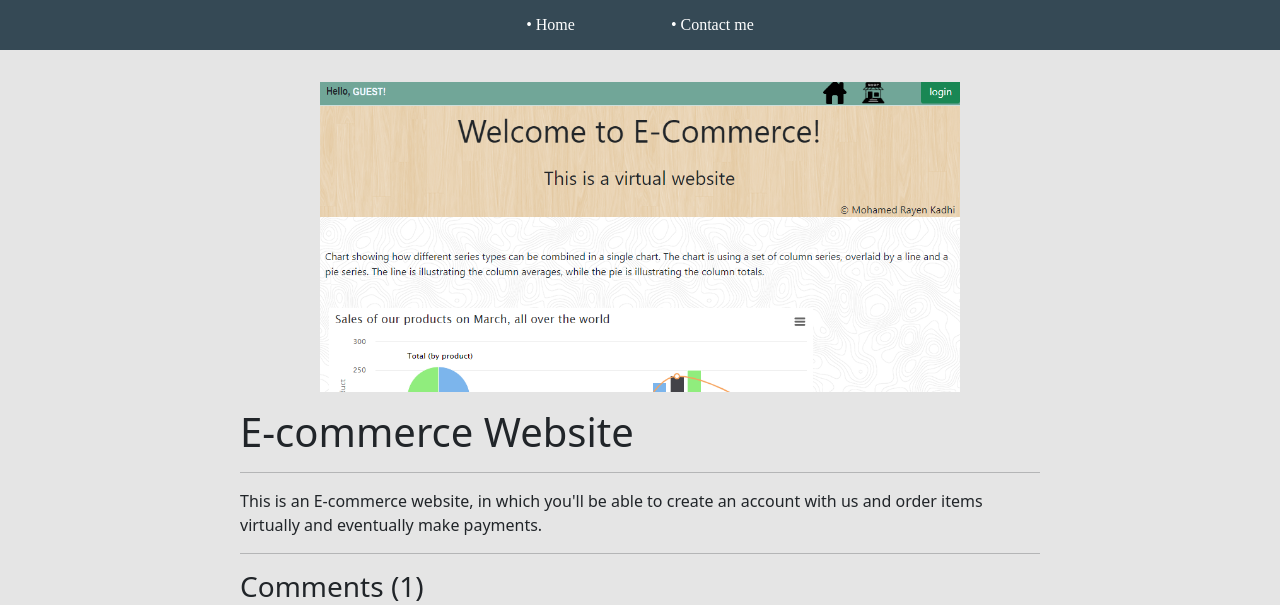
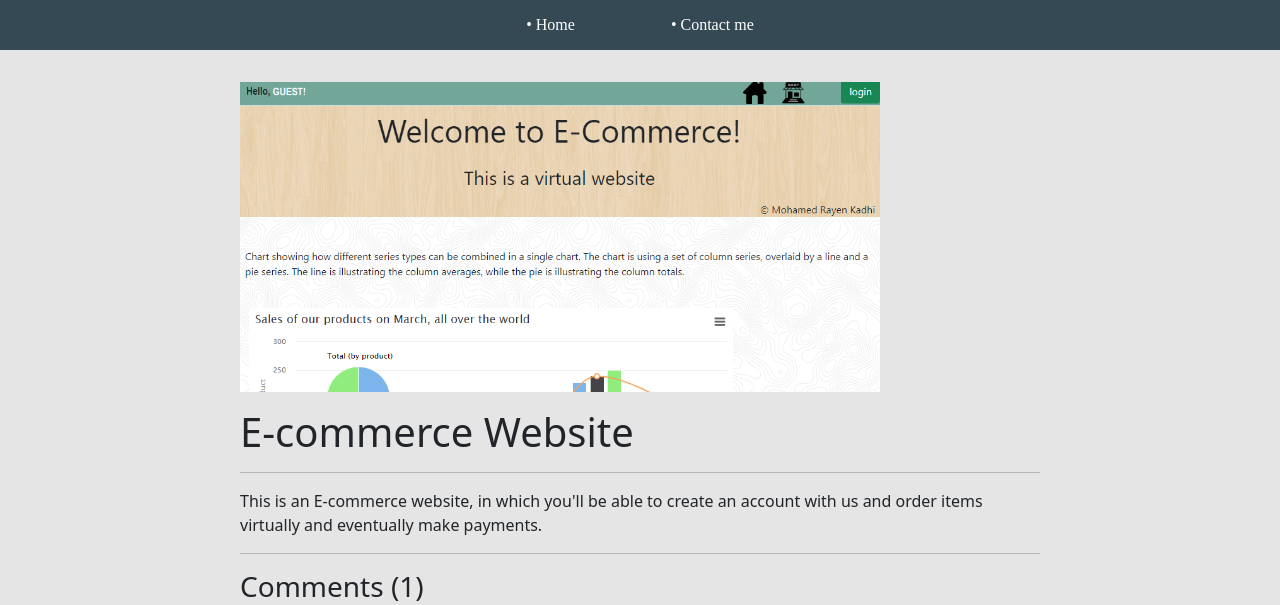
Before and after one commit to RayenKadhi/portfolio, a Django app: page /project1/54332c31-2a26-4f35-aba7-811280637cc5/ in a window 1280 px wide. Shown: the top 605 px of the page. Run offline with Django 4.2, Linux system fonts and the light colour scheme; data comes from the database, SQL or seed files in the repository; some libraries are stand-ins or nearby versions.

Commit message:
Deployment

```diff
--- a/static/styles/main.css
+++ b/static/styles/main.css
@@ -187,7 +187,6 @@ body{
     max-width: 80%;
     max-height: 80%;
     margin-bottom: 1em;
-    margin-left: 5em;
 
 }
 
```
